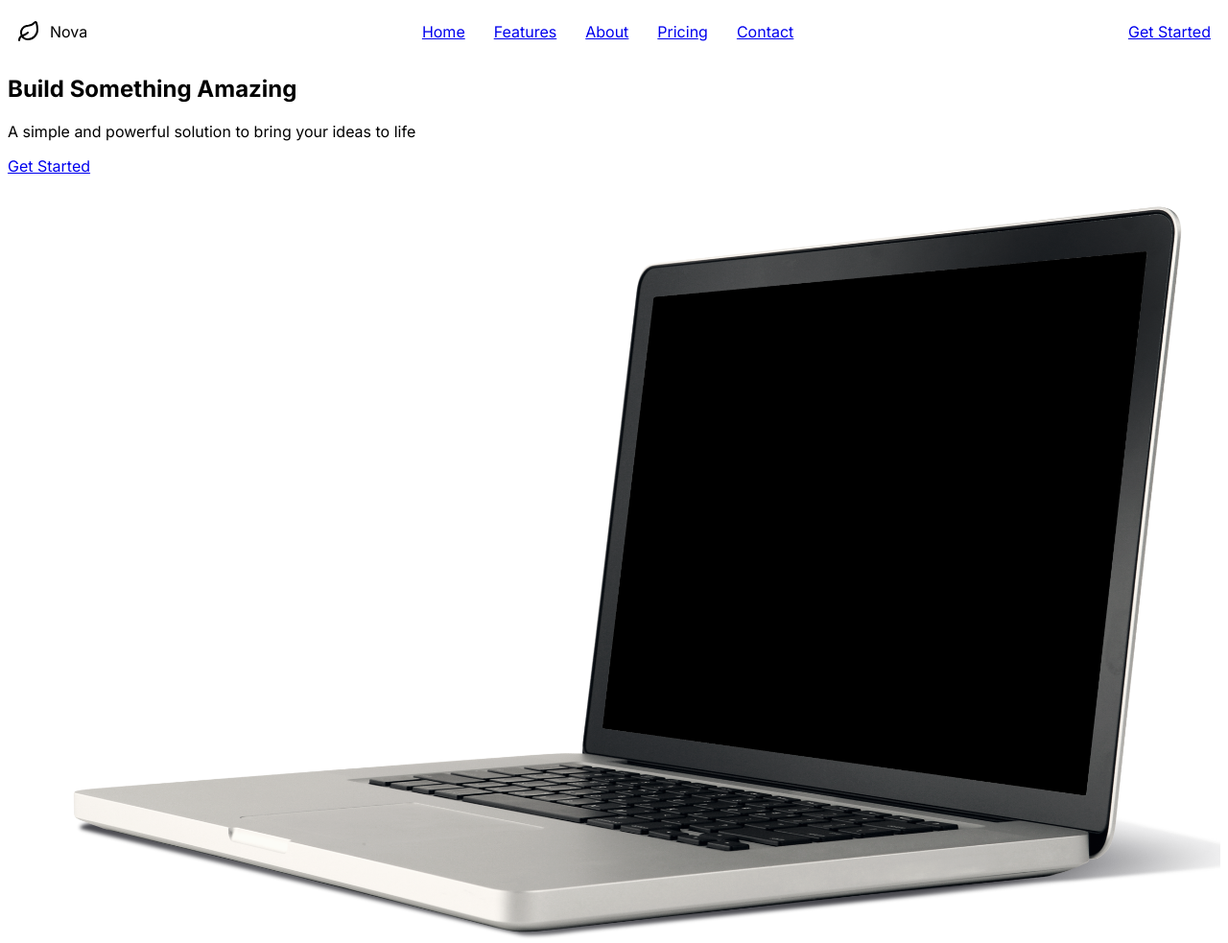
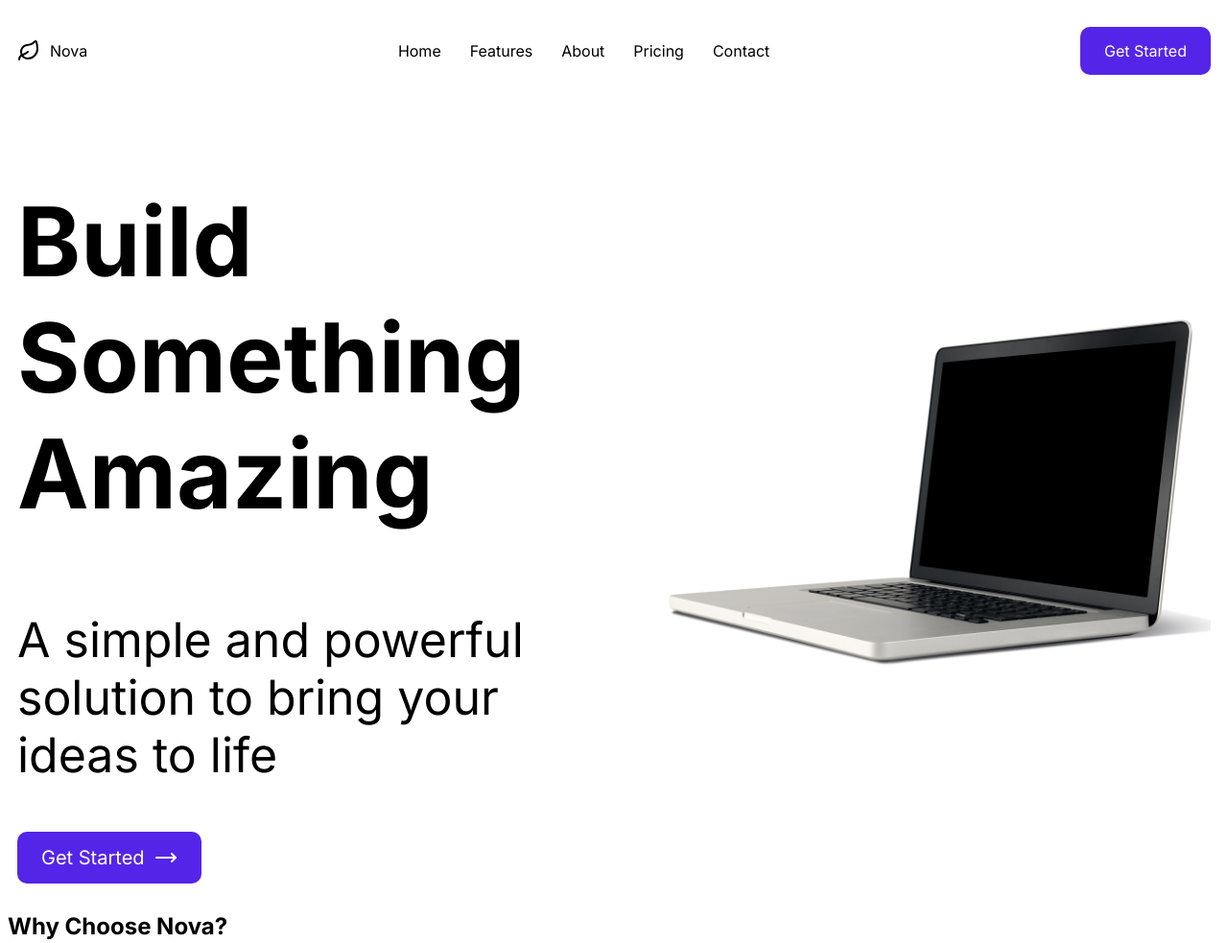
Before and after one commit to marvinobig/landingPage, a plain HTML site: page index.html in a window 1280 px wide. Shown: the top 983 px of the page at 96% size. Drawn offline with Linux system fonts and the light colour scheme.

Commit message:
style: Hero-Bereich und Buttons anpassen

```diff
--- a/index.html
+++ b/index.html
@@ -15,7 +15,9 @@
   </head>
   <body>
     <nav class="nav-main">
-      <span class="logo"><img src="./images/icons/leaf.png" alt="" /> Nova</span>
+      <span class="logo"
+        ><img src="./images/icons/leaf.png" alt="" /> Nova</span
+      >
 
       <div class="nav-main_links">
         <a href="/">Home</a>
@@ -24,15 +26,33 @@
         <a href="/">Pricing</a>
         <a href="/">Contact</a>
       </div>
-      <a href="/">Get Started</a>
+      <a class="site-btn" href="/">Get Started</a>
     </nav>
-    <header>
-      <section>
+    <header class="hero">
+      <section class="hero-text">
         <h1>Build Something Amazing</h1>
         <p>A simple and powerful solution to bring your ideas to life</p>
-        <a href="/">Get Started</a>
+        <a class="site-btn" href="/">
+          <span>Get Started</span>
+          <svg
+            xmlns="http://www.w3.org/2000/svg"
+            width="24"
+            height="24"
+            viewBox="0 0 24 24"
+            fill="none"
+            stroke="currentColor"
+            stroke-width="2"
+            stroke-linecap="round"
+            stroke-linejoin="round"
+            class="lucide lucide-move-right preview-icon">
+            <path d="M18 8L22 12L18 16" />
+            <path d="M2 12H22" />
+          </svg>
+        </a>
       </section>
-      <img src="./images/laptop.png" alt="laptop" />
+      <section class="hero-img">
+        <img src="./images/laptop.png" alt="laptop" />
+      </section>
     </header>
     <main>
       <section>
--- a/style.css
+++ b/style.css
@@ -3,19 +3,35 @@
   font-optical-sizing: auto;
   --logo-gap: 10px;
   --nav-links: 30px;
-  --nav-padding: 10px
+  --nav-padding: 10px;
+  --hero-gap: 10px;
+  --hero-padding: 10px;
+  --vertical-padding: 20px;
+  --btn-padding: 25px;
+  --vertical-btn-padding: 15px;
+  --btn-radius: 10px;
+  --btn-gap: 10px;
 }
 
 img {
-    width: 100%;
+  max-width: 100%;
   height: auto;
+}
+
+a {
+  color: #000000;
+  text-decoration: none;
+}
+
+a:visited {
+  color: #000000;
 }
 
 .nav-main {
   display: flex;
   justify-content: space-between;
   align-items: center;
-    padding: var(--nav-padding);
+  padding: var(--vertical-padding) var(--nav-padding);
 }
 
 .nav-main_links {
@@ -30,3 +46,43 @@ img {
   gap: var(--logo-gap);
   height: 30px;
 }
+
+.site-btn {
+  background-color:#5425E8;
+  color: #ffffff;
+  border-radius: var(--btn-radius);
+  padding: var(--vertical-btn-padding) var(--btn-padding);
+}
+
+.site-btn:visited {
+  color: #ffffff;
+}
+
+.hero {
+  display: flex;
+  justify-content: space-between;
+  align-items: center;
+  gap: var(--hero-gap);
+  padding: var(--hero-padding);
+}
+
+.hero-text h1 {
+  font-size: 100px;
+}
+
+.hero-text p {
+  font-size: 50px;
+}
+
+.hero-img {
+  width: 100%;
+}
+
+.hero .site-btn {
+  display: flex;
+  align-items: center;
+  gap: var(--btn-gap);
+  width: fit-content;
+  padding: var(--vertical-btn-padding) var(--btn-padding);
+  font-size: 20px;
+}
```
Lines whose indentation alone changed are shown as unchanged.
